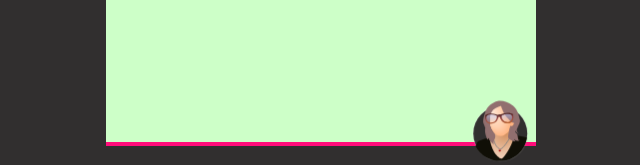
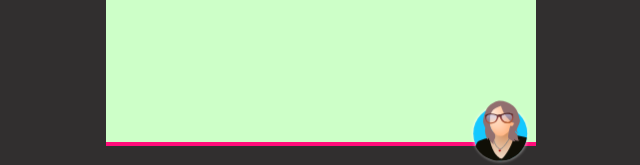
Before and after one commit to endlessplayground/werkplaats, a Jekyll site: the page built from index.md, in a window 1280 px wide. Shown: the part 733-898 px from the top of the page, without its empty margins (319-959 px from the left). Built offline with Jekyll 4.4.1, drawn with Linux system fonts in a browser that asks for light colours; some web fonts are replaced.

Commit message:
Change background color from grey-dark to blue

```diff
--- a/assets/css/style.css
+++ b/assets/css/style.css
@@ -171,12 +171,12 @@ footer {
     align-items: center;
     justify-content: center;
 
-    background: var(--grey-dark);
+    background: var(--blue);
     color: white;
     text-align: center;
     text-decoration: none;
     text-shadow: 0 0 4px rgba(0, 0, 0, 0.5);
-    box-shadow: 0px 0px 1px rgba(255, 255, 255, 0.9);
+    box-shadow: 0px 0px 3px rgba(255, 255, 255, 0.99);
 
     font-family: "Rammetto One", sans-serif;
     font-size: 0.8rem;
```
